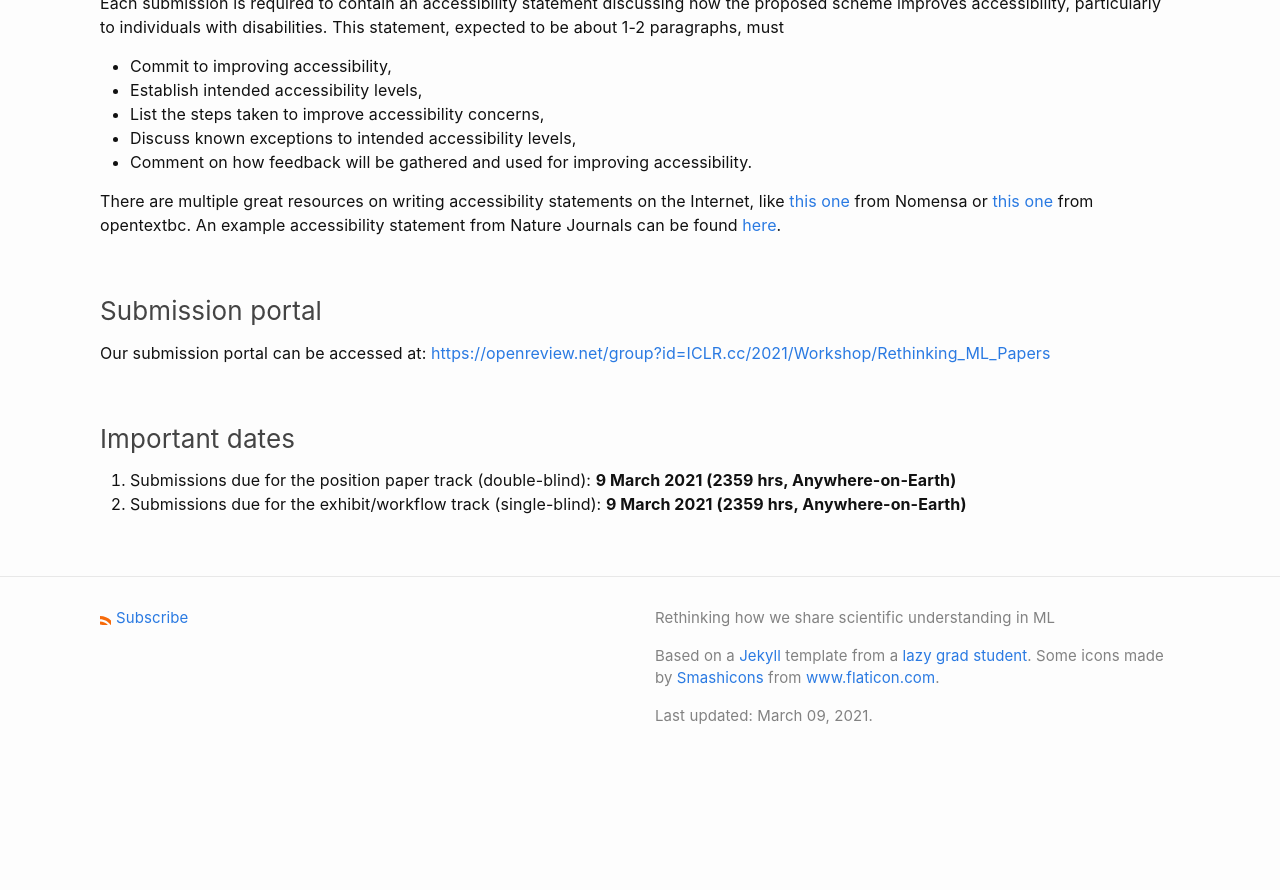
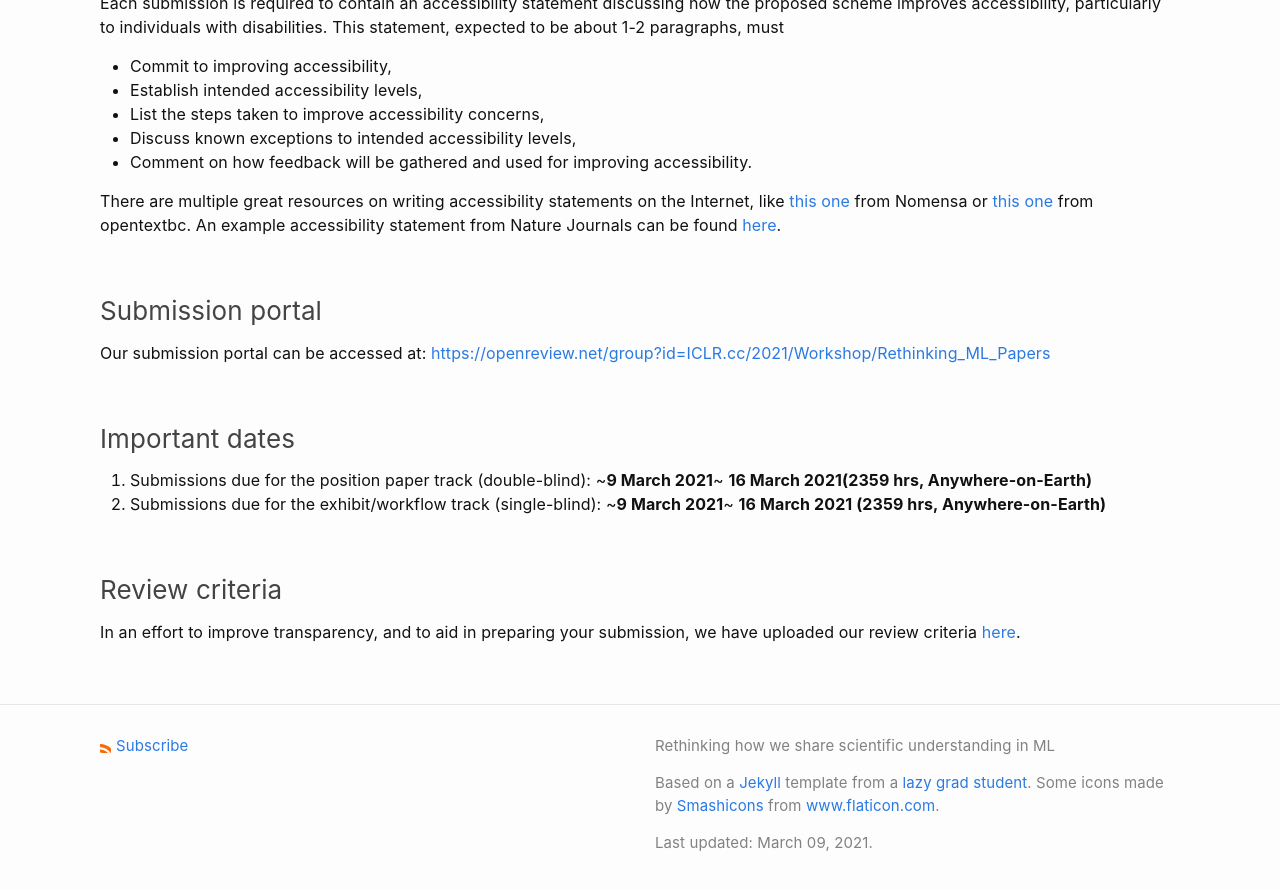
Before and after one commit to rethinkingmlpapers/rethinkingmlpapers.github.io, a Jekyll site: the page built from submit.md, in a window 1280 px wide and 900 px high, scrolled down 1805 px. Shown: the top 890 px of the window. Built offline with Jekyll 4.4.1, drawn with Linux system fonts in a browser that asks for light colours; before the commit the page ends 2577 px from its top, so only the background shows below that.

Commit message:
Deadline ext; add links
Signed-off-by: Krishna Murthy <krrish94@gmail.com>

```diff
--- a/submit.md
+++ b/submit.md
@@ -59,7 +59,7 @@ Each submission is required to contain an accessibility statement discussing how
 * Discuss known exceptions to intended accessibility levels,
 * Comment on how feedback will be gathered and used for improving accessibility.
 
-There are multiple great resources on writing accessibility statements on the Internet, like [this one](https://www.nomensa.com/blog/2009/writing-an-accessibility-statement) from Nomensa or [this one](https://opentextbc.ca/accessibilitytoolkit/chapter/accessibility-statements/) from opentextbc. An example accessibility statement from Nature Journals can be found [here](https://www.nomensa.com/blog/2009/writing-an-accessibility-statement).
+There are multiple great resources on writing accessibility statements on the Internet, like [this one](https://www.nomensa.com/blog/2009/writing-an-accessibility-statement) from Nomensa or [this one](https://opentextbc.ca/accessibilitytoolkit/chapter/accessibility-statements/) from opentextbc. An example accessibility statement from Nature Journals can be found [here](https://www.nature.com/info/accessibility-statement).
 
 
 ### Submission portal
@@ -69,5 +69,10 @@ Our submission portal can be accessed at: [https://openreview.net/group?id=ICLR.
 
 ### Important dates
 
-1. Submissions due for the position paper track (double-blind): **9 March 2021 (2359 hrs, Anywhere-on-Earth)**
-2. Submissions due for the exhibit/workflow track (single-blind): **9 March 2021 (2359 hrs, Anywhere-on-Earth)**
+1. Submissions due for the position paper track (double-blind): ~**9 March 2021**~ **16 March 2021(2359 hrs, Anywhere-on-Earth)**
+2. Submissions due for the exhibit/workflow track (single-blind): ~**9 March 2021**~ **16 March 2021 (2359 hrs, Anywhere-on-Earth)**
+
+
+### Review criteria
+
+In an effort to improve transparency, and to aid in preparing your submission, we have uploaded our review criteria [here](https://docs.google.com/document/d/1QJeEf1KPSaezdhZgltqJm0LA-M7qx2Ja2leFTRkhUPo/edit?usp=sharing).
```
